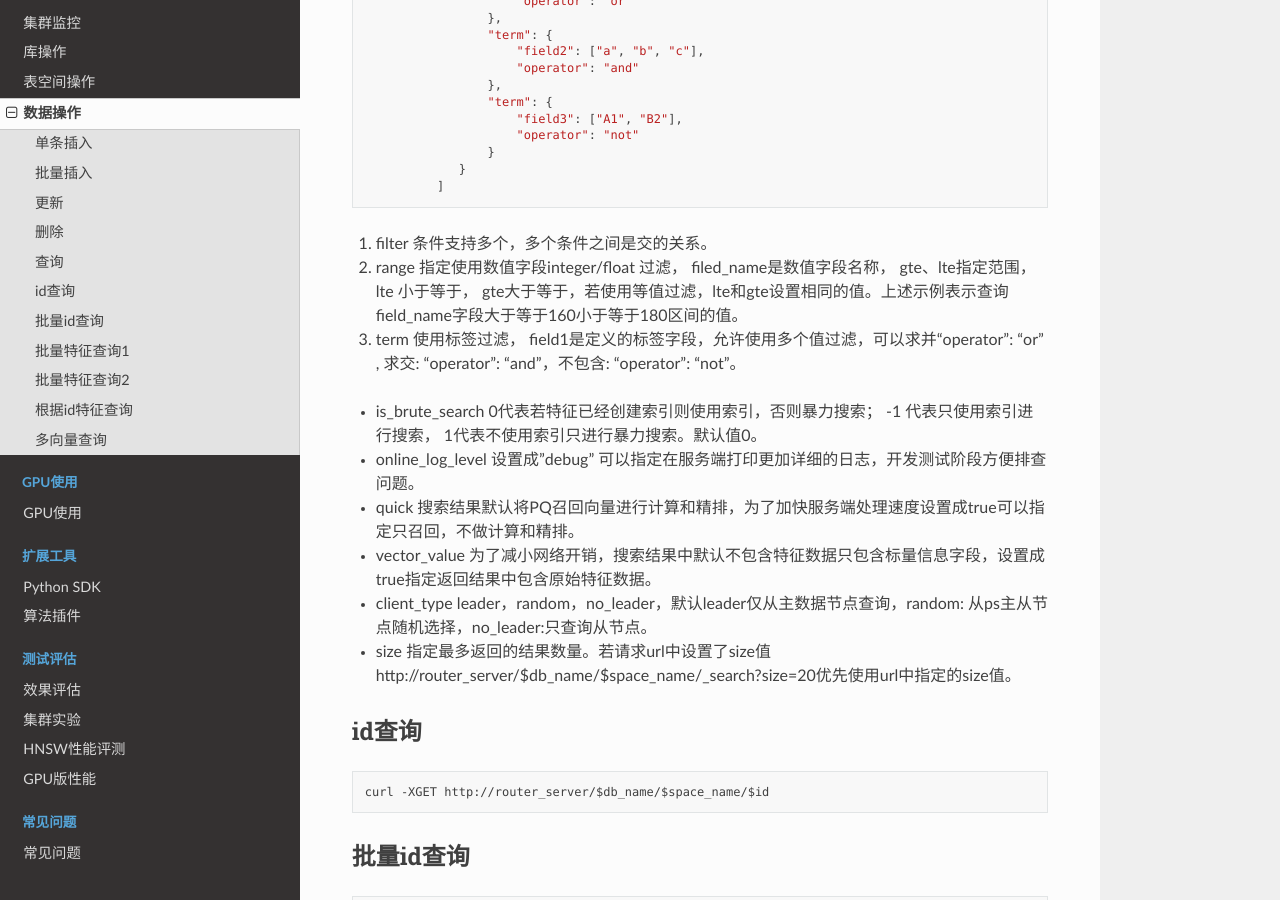
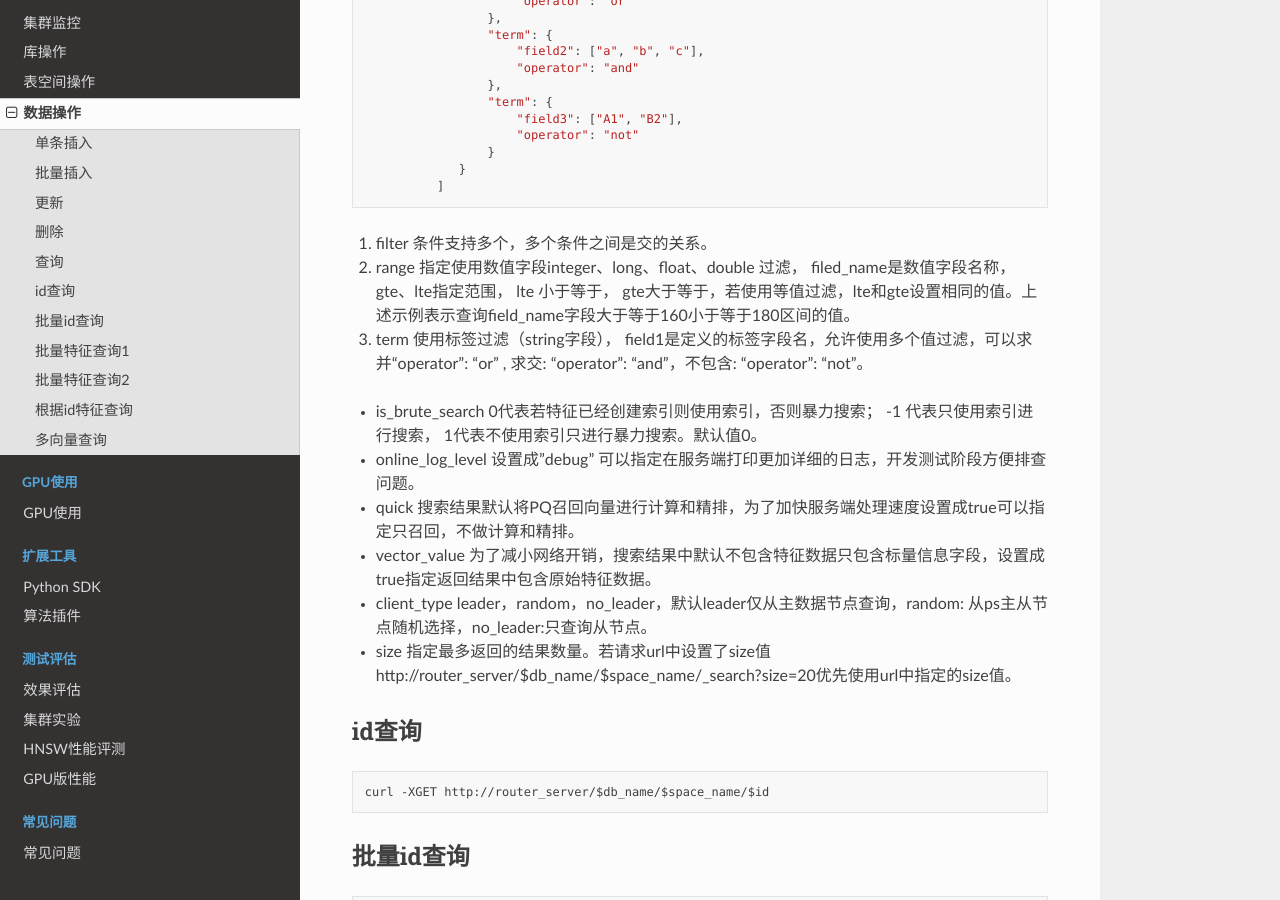
Before and after one commit to vearch/zh_docs, a Sphinx documentation site: the page built from docs/source/use_op/op_doc.rst, in a window 1280 px wide and 900 px high, scrolled down 5743 px. Built offline with Sphinx 7.4.7 and the Read the Docs theme 2.0.0, drawn with Linux system fonts in a browser that asks for light colours; pages that are not in the unit, such as notebooks, are missing from menus.

Commit message:
Update op_doc.rst

```diff
--- a/docs/source/use_op/op_doc.rst
+++ b/docs/source/use_op/op_doc.rst
@@ -302,9 +302,9 @@ FLAT:
 
 (1) filter 条件支持多个，多个条件之间是交的关系。
 
-(2) range 指定使用数值字段integer/float 过滤， filed_name是数值字段名称， gte、lte指定范围， lte 小于等于， gte大于等于，若使用等值过滤，lte和gte设置相同的值。上述示例表示查询field_name字段大于等于160小于等于180区间的值。
+(2) range 指定使用数值字段integer、long、float、double 过滤， filed_name是数值字段名称， gte、lte指定范围， lte 小于等于， gte大于等于，若使用等值过滤，lte和gte设置相同的值。上述示例表示查询field_name字段大于等于160小于等于180区间的值。
 
-(3) term 使用标签过滤， field1是定义的标签字段，允许使用多个值过滤，可以求并“operator”: “or” , 求交: “operator”: “and”，不包含: "operator": "not"。
+(3) term 使用标签过滤（string字段）， field1是定义的标签字段名，允许使用多个值过滤，可以求并“operator”: “or” , 求交: “operator”: “and”，不包含: "operator": "not"。
 
 - is_brute_search 0代表若特征已经创建索引则使用索引，否则暴力搜索； -1 代表只使用索引进行搜索， 1代表不使用索引只进行暴力搜索。默认值0。
 
```
